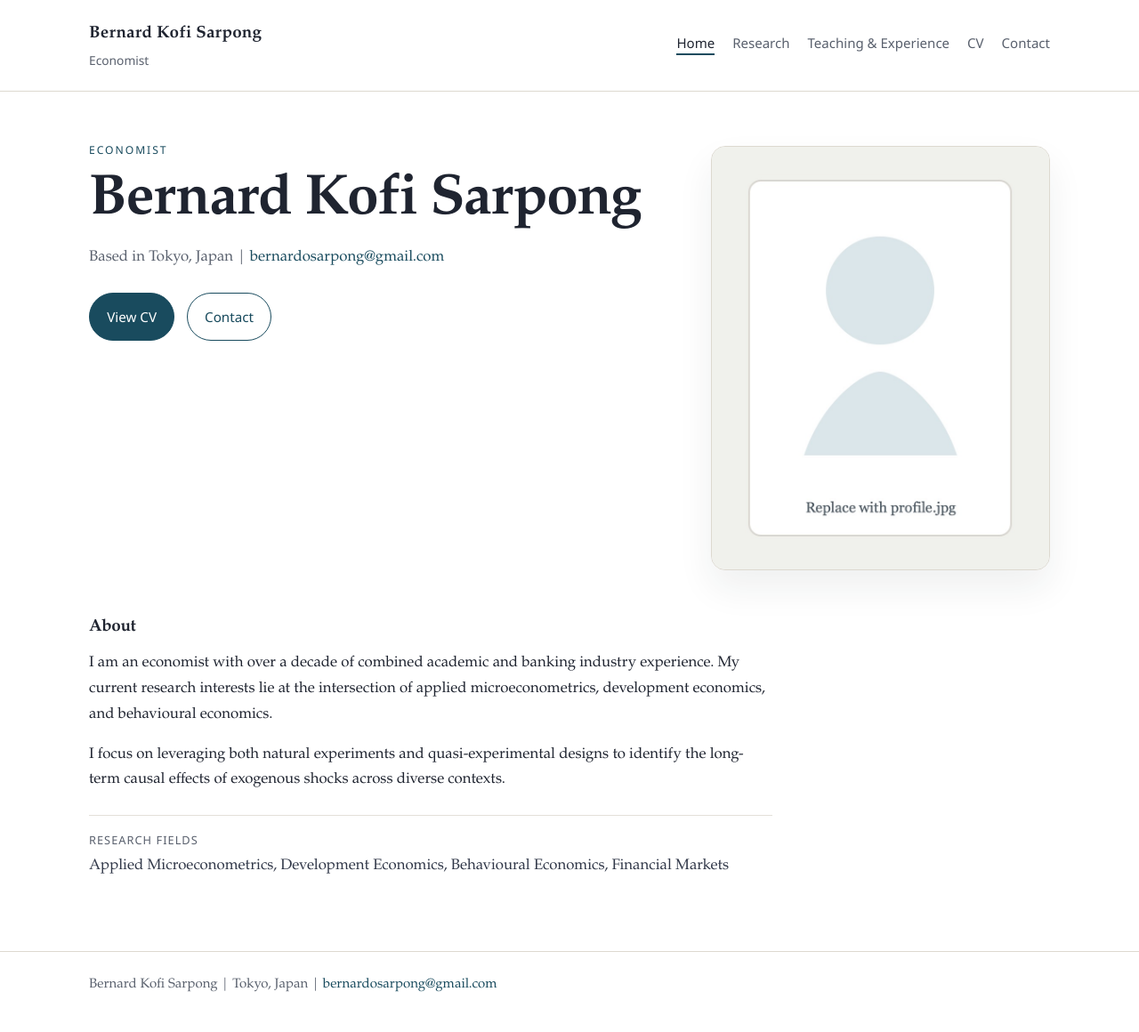
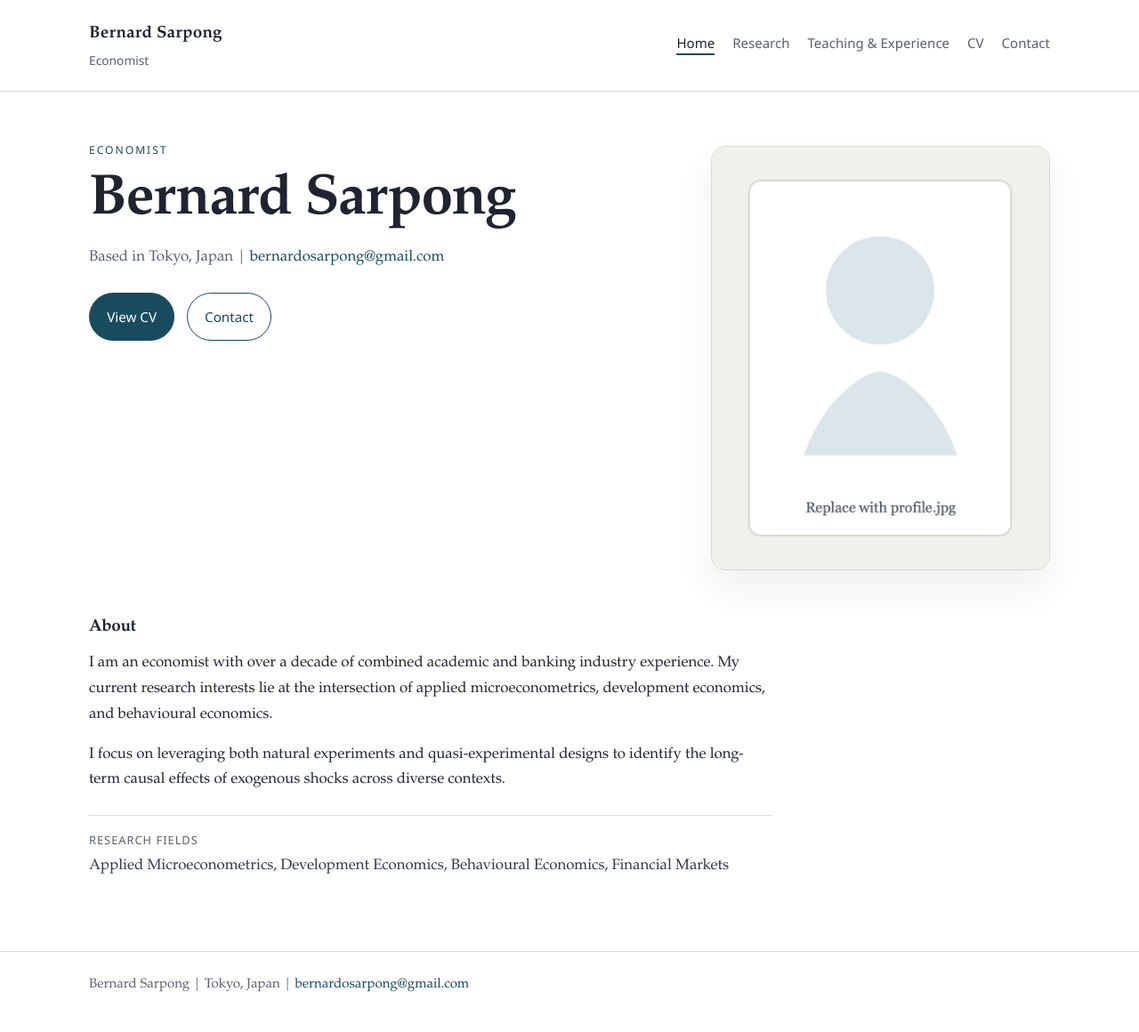
Before and after one commit to bernardksarpong/bernardksarpong.github.io, a Jekyll site: the page built from index.html, in a window 1280 px wide. Shown: the whole page at 89% size. Built offline with Jekyll 4.4.1, drawn with Linux system fonts in a browser that asks for light colours.

Commit message:
Update profile content via site editor

```diff
--- a/_data/profile.yml
+++ b/_data/profile.yml
@@ -1,4 +1,4 @@
-name: Bernard Kofi Sarpong
+name: Bernard Sarpong
 title: Economist
 subtitle: ''
 location: Tokyo, Japan
```
